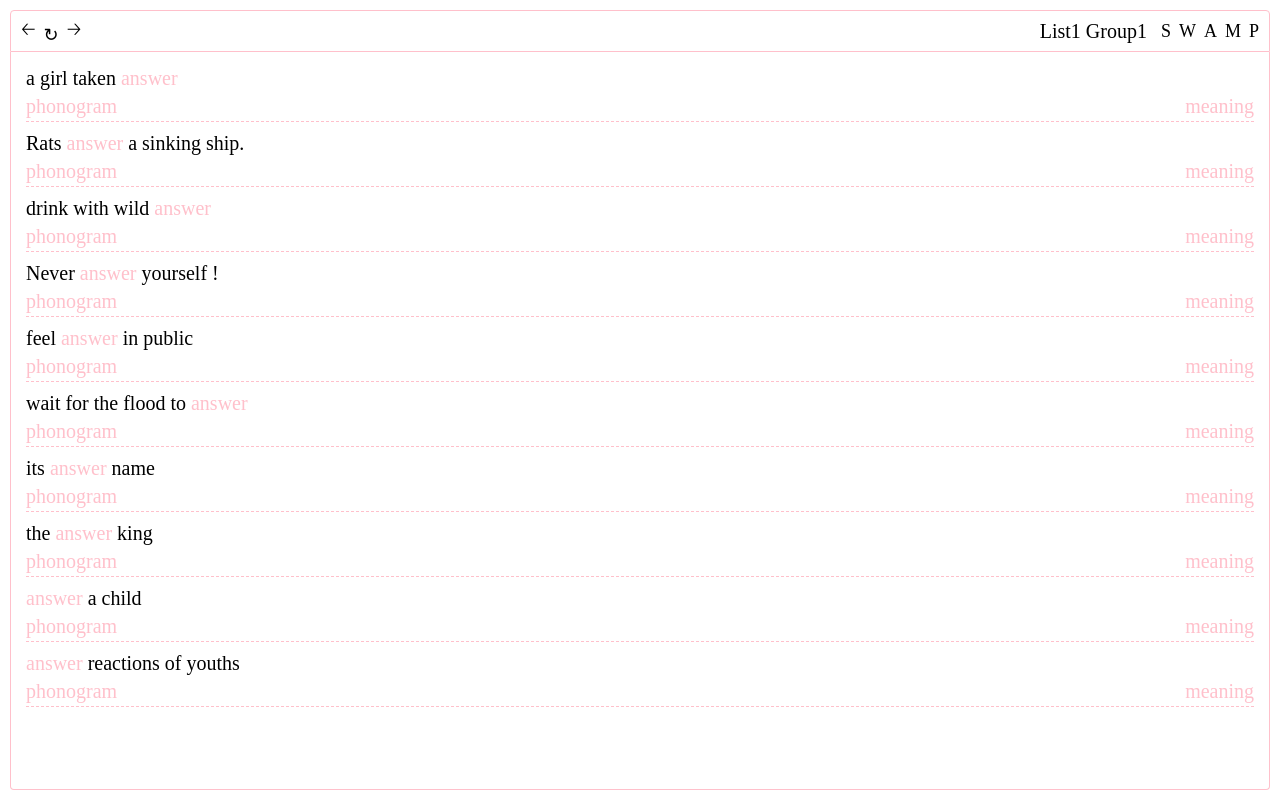
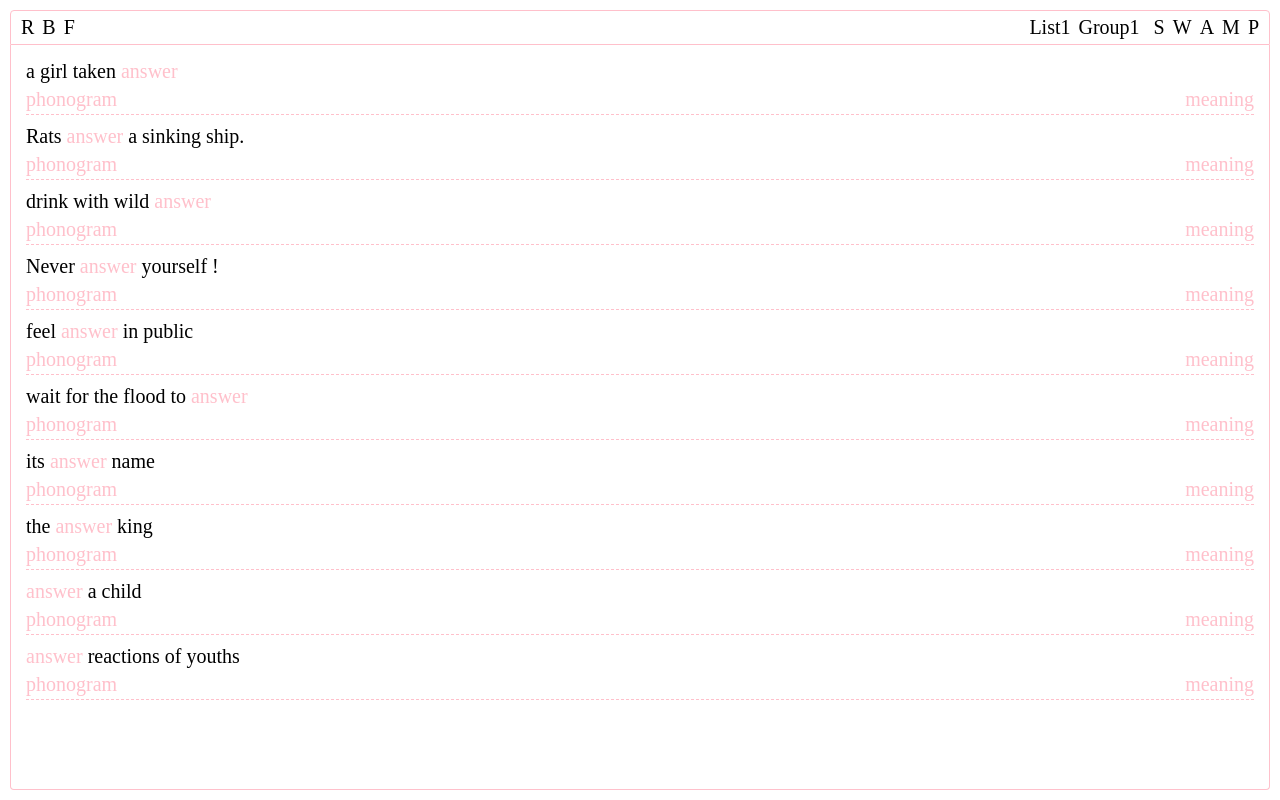
Before and after one commit to Kyrie890514/words-memorize, a Vue app: page / in a window 1280 px wide. Built offline with nearby package versions, Linux system fonts and the light colour scheme.

Commit message:
Revert "header style"
This reverts commit 62e37de28dfd8d6469788488afbf7a975e43cee0.

```diff
--- a/src/components/WordsHeader.tsx
+++ b/src/components/WordsHeader.tsx
@@ -85,9 +85,9 @@ export default defineComponent({
 			<div class='header'>
 				<div class='header-wrapper'>
 					<div class='operation' style={`display:${isSearching ? 'none' : 'flex'}`}>
-						{showGoBackAndGoForward && <span onClick={goBack}>🡠</span>}
-						<span onClick={reload} class='reload'>↻</span>
-						{showGoBackAndGoForward && <span onClick={goForward}>🡢</span>}
+						<span onClick={reload}>R</span>
+						{showGoBackAndGoForward && <span onClick={goBack}>B</span>}
+						{showGoBackAndGoForward && <span onClick={goForward}>F</span>}
 					</div>
 					{
 						isSearching
@@ -97,8 +97,9 @@ export default defineComponent({
 								</div>
 							)
 							: (
-								<div class='title'>
-									<span onClick={changeMenuVisible}>{currentList} {currentGroup}</span>
+								<div class='title' onClick={changeMenuVisible}>
+									<span>{currentList}</span>
+									<span>{currentGroup}</span>
 								</div>
 							)
 					}
--- a/src/style/WordsHeader.scss
+++ b/src/style/WordsHeader.scss
@@ -11,17 +11,7 @@
 		justify-content: space-between;
 
 		.operation {
-			width: 68px;
-			font-size: 18px;
-
-			>span {
-				display: flex;
-				align-items: center;
-			}
-
-			>span.reload {
-				align-items: flex-end;
-			}
+			width: 55px;
 
 			>span:nth-child(2) {
 				margin: 0 8px;
@@ -49,10 +39,6 @@
 		}
 
 		.toggle {
-			display: flex;
-			align-items: center;
-			font-size: 18px;
-
 			>span {
 				margin-left: 8px;
 			}
```
